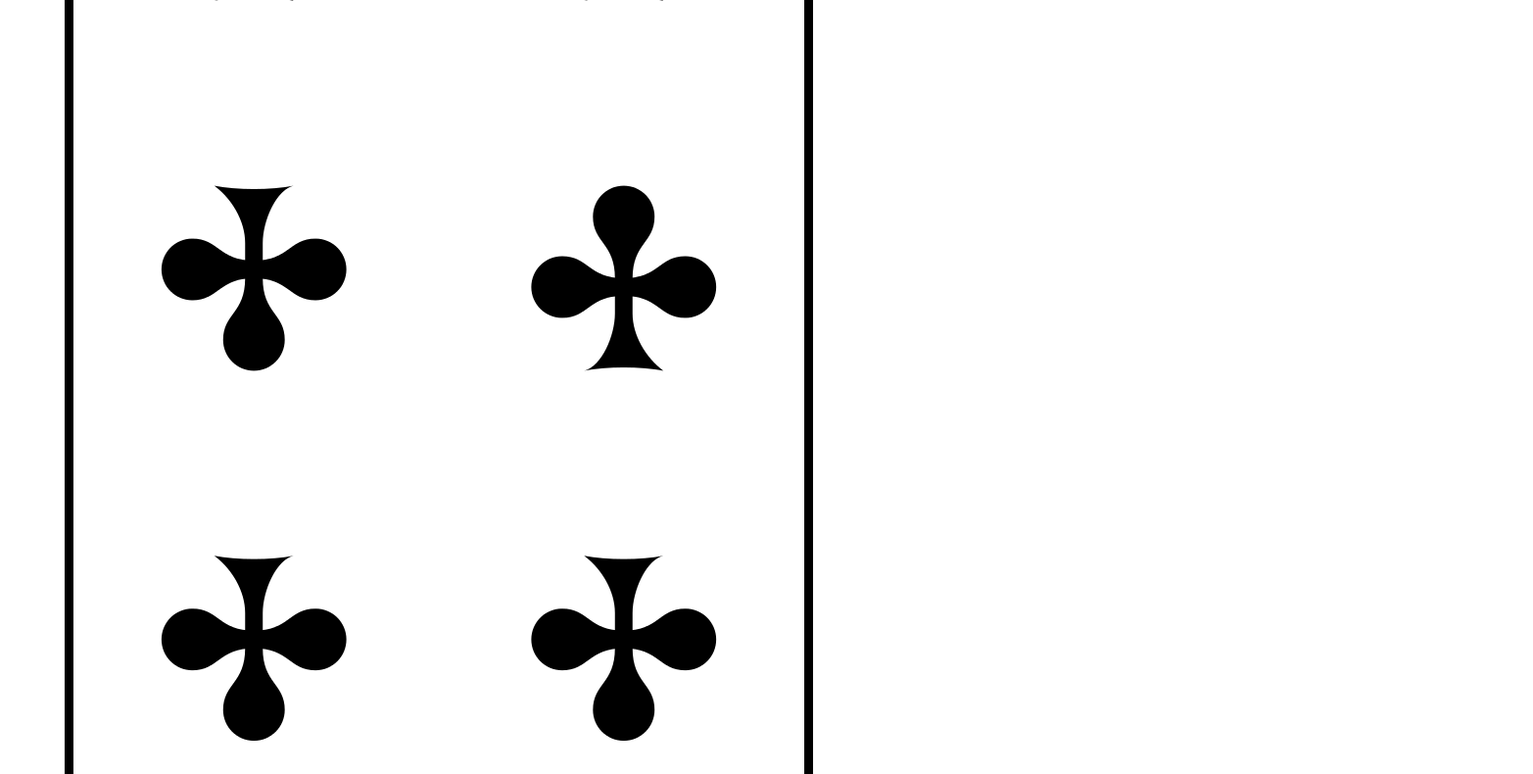
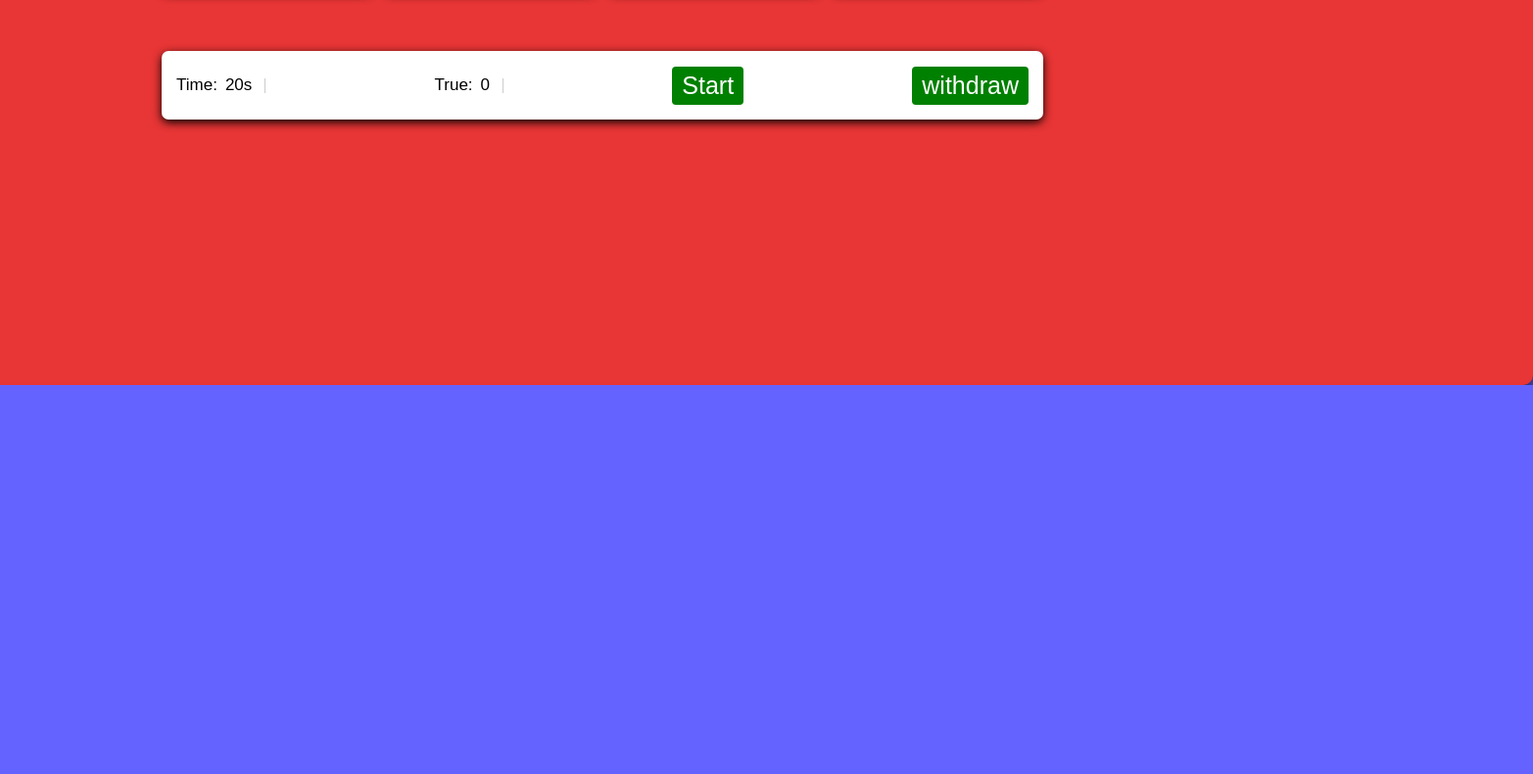
Before and after one commit to Pair-Project01/Pair-Project, a plain HTML site: page html/Card.html in a window 1280 px wide. Shown: the part 1065-1855 px from the top of the page at 98% size, 1565 px wide, since content can reach past the window. After the commit the page ends 1458 px from the top, so only its background shows below. Drawn offline with Linux system fonts and the light colour scheme.

Commit message:
add styles Card game Page

```diff
--- a/css/Card.css
+++ b/css/Card.css
@@ -1 +1,154 @@
-/* hello */
+*{
+  margin: 0;
+  padding: 0;
+  box-sizing: border-box;
+  font-family: 'Poppins', sans-serif;
+}
+h1{
+  text-align: center;
+  color: #e2fb00;
+  font-size: 50px;
+}
+p{
+  font-size: 20px;
+}
+body{
+  display: flex;
+  align-items: center;
+  justify-content: center;
+  min-height: 931px;
+  background: #6563ff;
+}
+
+.wrapper{
+  padding: 250px 500px;
+  margin-right: 50px;
+  background: #e83535;
+  border-radius: 10px;
+  box-shadow: 0 10px 30px black;
+
+}
+.cards, .card, .view, .details, p{
+  display: flex;
+  align-items: center;
+  justify-content: center;
+}
+.cards{
+  height: 350px;
+  width: 350px;
+  flex-wrap: wrap;
+  justify-content: space-between;
+}
+.cards .card{
+  cursor: pointer;
+  position: relative;
+  perspective: 100px;
+  transform-style: preserve-3d;
+  height: calc(100% / 4 - 10px);
+  width: calc(100% / 4 - 10px);
+
+}
+.card.shake{
+  animation: shake 0.35s ease-in-out;
+}
+.cards .card .view{
+  width: 100%;
+  height: 100%;
+  pointer-events: none;
+  position: absolute;
+  background: #fff;
+  border-radius: 7px;
+  backface-visibility: hidden;
+  transition: transform 0.25s linear;
+  box-shadow: 0 3px 10px black;
+}
+.card .front-view img{
+  max-width: 17px;
+}
+.card .back-view{
+  transform: rotateY(-180deg); /* rotateY() a transformation that rotates an element around axis vertical without deforming */
+}
+.card .back-view img{
+  max-width: 40px;
+}
+.card.true .front-view{
+  transform: rotateY(180deg);
+}
+.card.true .back-view{
+  transform: rotateY(0);
+}
+
+.details{
+  width: 100%;
+  margin-top: 15px;
+  padding: 0 20px;
+  border-radius: 7px;
+  background: #fff;
+  height: calc(100% / 4 - 30px);
+  justify-content: space-between;
+  box-shadow: 0 3px 10px black;
+}
+.details p{
+  font-size: 18px;
+  height: 17px;
+  padding-right: 18px;
+  border-right: 1px solid #ccc;
+}
+.details p span{
+  margin-left: 8px;
+}
+.details p b{
+  font-weight: 500;
+}
+.details button{
+  cursor: pointer;
+  font-size: 14px;
+  color: #6563ff;
+  border-radius: 4px;
+  padding: 4px 11px;
+  background: #fff;
+  border: 2px solid #6563ff;
+
+}
+.details button:hover{
+  color: #fff;
+  background: #f70000;
+}
+
+
+  .cards{
+    height: 350px;
+    width: 350px;
+  }
+  .card .front-view img{
+    max-width: 200px;
+  }
+  .card .back-view img{
+    max-width: 200px;
+  }
+
+
+  .cards{
+    height: 900px;
+    width: 900px;
+  }
+  .card .back-view img{
+    max-width: 35px;
+  }
+  .details{
+    margin-top: 20px;
+    padding: 15px;
+    height: calc(40% / 4 - 20px);  /* calc() for take specific angel or percentage number value*/
+  }
+  .details p{
+    height: 15px;
+    font-size: 17px;
+    padding-right: 13px;
+  }
+  .details button{
+    font-size: 25px;
+    padding: 5px 10px;
+    border: none;
+    color: #fff;
+    background: green;
+  }
```
